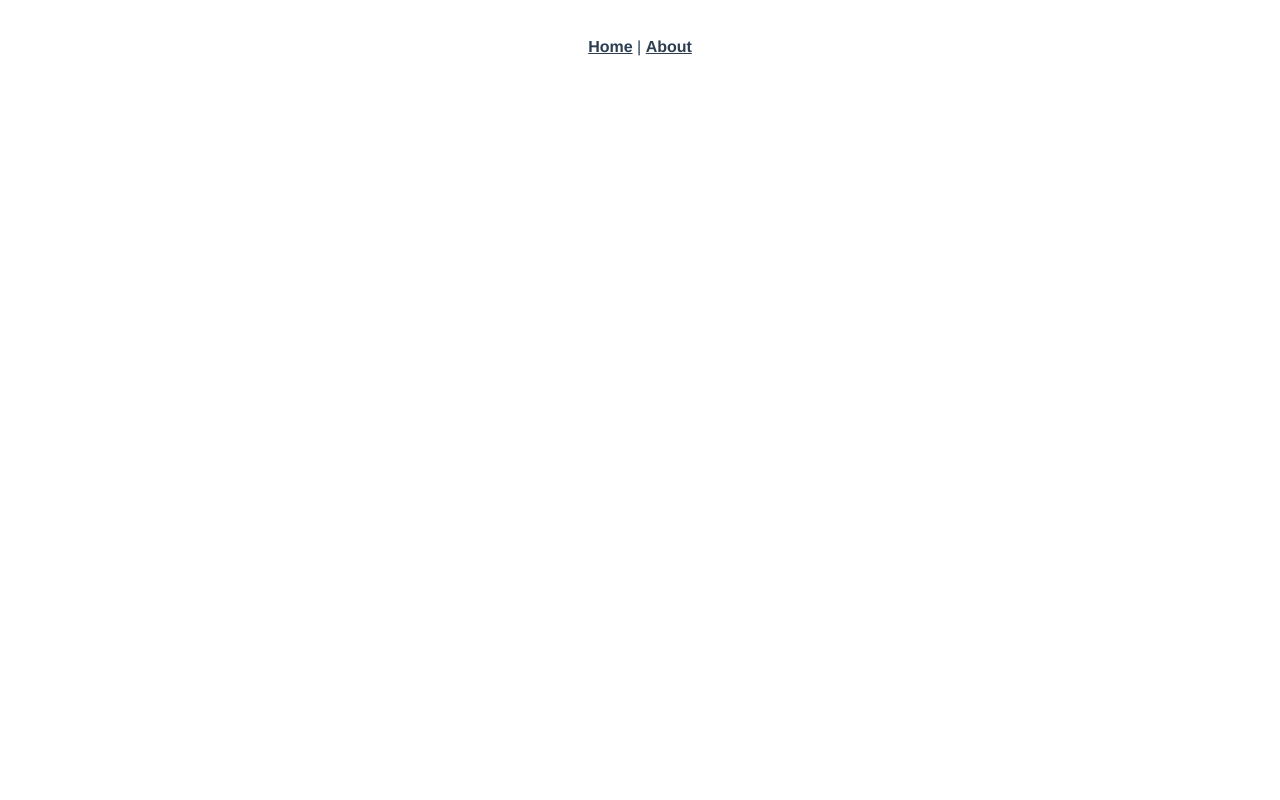
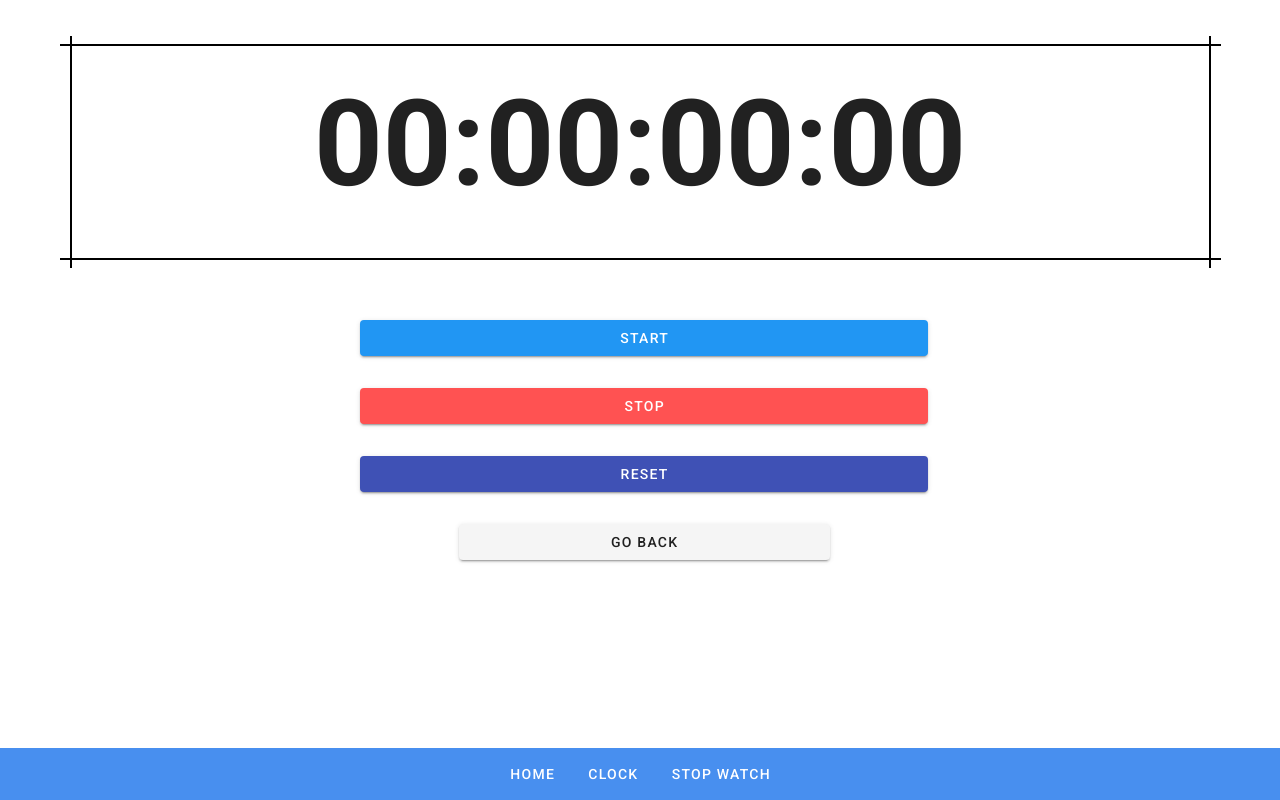
Before and after one commit to Zect3279/Weekly-App, a Vue app: page /#/watch in a window 1280 px wide. Built offline with nearby package versions, Linux system fonts and the light colour scheme.

Commit message:
[Done]
- 日本時間時計
- ストップウォッチ
- 一時停止可能

```diff
--- a/public/index.html
+++ b/public/index.html
@@ -1,11 +1,13 @@
 <!DOCTYPE html>
-<html lang="">
+<html lang="en">
   <head>
     <meta charset="utf-8">
     <meta http-equiv="X-UA-Compatible" content="IE=edge">
     <meta name="viewport" content="width=device-width,initial-scale=1.0">
     <link rel="icon" href="<%= BASE_URL %>favicon.ico">
     <title><%= htmlWebpackPlugin.options.title %></title>
+    <link rel="stylesheet" href="https://fonts.googleapis.com/css?family=Roboto:100,300,400,500,700,900">
+    <link rel="stylesheet" href="https://cdn.jsdelivr.net/npm/@mdi/font@latest/css/materialdesignicons.min.css">
   </head>
   <body>
     <noscript>
--- a/src/App.vue
+++ b/src/App.vue
@@ -1,32 +1,60 @@
 <template>
-  <div id="app">
-    <div id="nav">
-      <router-link to="/">Home</router-link> |
-      <router-link to="/about">About</router-link>
-    </div>
-    <router-view/>
-  </div>
+  <v-app>
+    <v-main>
+      <router-view/>
+    </v-main>
+  <v-footer
+    color="primary lighten-1"
+    padless
+  >
+    <v-row
+      justify="center"
+      no-gutters
+    >
+      <v-btn
+        v-for="link in links"
+        :key="link"
+        color="white"
+        text
+        rounded
+        class="my-2"
+        @click="jump(link)"
+      >
+        {{ link }}
+      </v-btn>
+    </v-row>
+  </v-footer>
+  </v-app>
 </template>
 
-<style lang="scss">
-#app {
-  font-family: Avenir, Helvetica, Arial, sans-serif;
-  -webkit-font-smoothing: antialiased;
-  -moz-osx-font-smoothing: grayscale;
-  text-align: center;
-  color: #2c3e50;
-}
+<script>
 
-#nav {
-  padding: 30px;
+export default {
+  name: 'App',
 
-  a {
-    font-weight: bold;
-    color: #2c3e50;
-
-    &.router-link-exact-active {
-      color: #42b983;
+  data: () => ({
+    links: [
+      'Home',
+      'Clock',
+      'Stop Watch'
+    ]
+  }),
+  methods: {
+    jump (to) {
+      switch (to) {
+        case 'Home':
+          this.$router.push('/')
+          break
+        case 'Clock':
+          this.$router.push('/clock')
+          break
+        case 'Stop Watch':
+          this.$router.push('/watch')
+          break
+        default:
+          break
+      }
     }
   }
 }
-</style>
+</script>
--- a/src/components/HelloWorld.vue
+++ b/src/components/HelloWorld.vue
@@ -1,60 +1,61 @@
 <template>
-  <div class="hello">
-    <h1>{{ msg }}</h1>
-    <p>
-      For a guide and recipes on how to configure / customize this project,<br>
-      check out the
-      <a href="https://cli.vuejs.org" target="_blank" rel="noopener">vue-cli documentation</a>.
-    </p>
-    <h3>Installed CLI Plugins</h3>
-    <ul>
-      <li><a href="https://github.com/vuejs/vue-cli/tree/dev/packages/%40vue/cli-plugin-babel" target="_blank" rel="noopener">babel</a></li>
-      <li><a href="https://github.com/vuejs/vue-cli/tree/dev/packages/%40vue/cli-plugin-router" target="_blank" rel="noopener">router</a></li>
-      <li><a href="https://github.com/vuejs/vue-cli/tree/dev/packages/%40vue/cli-plugin-vuex" target="_blank" rel="noopener">vuex</a></li>
-      <li><a href="https://github.com/vuejs/vue-cli/tree/dev/packages/%40vue/cli-plugin-eslint" target="_blank" rel="noopener">eslint</a></li>
-    </ul>
-    <h3>Essential Links</h3>
-    <ul>
-      <li><a href="https://vuejs.org" target="_blank" rel="noopener">Core Docs</a></li>
-      <li><a href="https://forum.vuejs.org" target="_blank" rel="noopener">Forum</a></li>
-      <li><a href="https://chat.vuejs.org" target="_blank" rel="noopener">Community Chat</a></li>
-      <li><a href="https://twitter.com/vuejs" target="_blank" rel="noopener">Twitter</a></li>
-      <li><a href="https://news.vuejs.org" target="_blank" rel="noopener">News</a></li>
-    </ul>
-    <h3>Ecosystem</h3>
-    <ul>
-      <li><a href="https://router.vuejs.org" target="_blank" rel="noopener">vue-router</a></li>
-      <li><a href="https://vuex.vuejs.org" target="_blank" rel="noopener">vuex</a></li>
-      <li><a href="https://github.com/vuejs/vue-devtools#vue-devtools" target="_blank" rel="noopener">vue-devtools</a></li>
-      <li><a href="https://vue-loader.vuejs.org" target="_blank" rel="noopener">vue-loader</a></li>
-      <li><a href="https://github.com/vuejs/awesome-vue" target="_blank" rel="noopener">awesome-vue</a></li>
-    </ul>
-  </div>
+  <v-container>
+    <v-row class="text-center">
+      <v-col class="mb-4">
+        <h1 class="display-2 font-weight-bold mt-16 mb-3">
+          Watch
+        </h1>
+      </v-col>
+
+      <v-col
+        class="mb-5"
+        cols="12"
+      >
+        <v-row justify="center" class="my-5">
+          <v-btn
+            dark
+            min-width="400px"
+            color="blue darken-1"
+            @click="toClock"
+          >
+            Clock
+          </v-btn>
+        </v-row>
+        <v-row justify="center" class="my-5">
+          <v-btn
+            dark
+            min-width="400px"
+            color="blue darken-1"
+            @click="toWatch"
+          >
+            Stop Watch
+          </v-btn>
+        </v-row>
+      </v-col>
+    </v-row>
+  </v-container>
 </template>
 
 <script>
 export default {
   name: 'HelloWorld',
-  props: {
-    msg: String
+  data: () => ({
+    //
+  }),
+  mounted: function () {
+    // this.$store.commit('changeFNum', { num: 1 })
+    // this.$store.commit('changeLNum', { num: 10 })
+    // this.$store.commit('resetAList', {})
+  },
+  methods: {
+    toClock () {
+      // console.log('clock')
+      this.$router.push('/clock')
+    },
+    toWatch () {
+      // console.log('watch')
+      this.$router.push('/watch')
+    }
   }
 }
 </script>
-
-<!-- Add "scoped" attribute to limit CSS to this component only -->
-<style scoped lang="scss">
-h3 {
-  margin: 40px 0 0;
-}
-ul {
-  list-style-type: none;
-  padding: 0;
-}
-li {
-  display: inline-block;
-  margin: 0 10px;
-}
-a {
-  color: #42b983;
-}
-</style>
--- a/src/main.js
+++ b/src/main.js
@@ -2,11 +2,13 @@ import Vue from 'vue'
 import App from './App.vue'
 import router from './router'
 import store from './store'
+import vuetify from './plugins/vuetify'
 
 Vue.config.productionTip = false
 
 new Vue({
   router,
   store,
+  vuetify,
   render: h => h(App)
 }).$mount('#app')
--- /dev/null
+++ b/src/plugins/vuetify.js
@@ -0,0 +1,7 @@
+import Vue from 'vue'
+import Vuetify from 'vuetify/lib/framework'
+
+Vue.use(Vuetify)
+
+export default new Vuetify({
+})
--- a/src/router/index.js
+++ b/src/router/index.js
@@ -1,6 +1,8 @@
 import Vue from 'vue'
 import VueRouter from 'vue-router'
 import Home from '../views/Home.vue'
+import Clock from '@/views/Clock.vue'
+import Watch from '@/views/Watch.vue'
 
 Vue.use(VueRouter)
 
@@ -9,6 +11,16 @@ const routes = [
     path: '/',
     name: 'Home',
     component: Home
+  },
+  {
+    path: '/clock',
+    name: 'Clock',
+    component: Clock
+  },
+  {
+    path: '/watch',
+    name: 'Watch',
+    component: Watch
   },
   {
     path: '/about',
--- /dev/null
+++ b/src/views/Clock.vue
@@ -0,0 +1,124 @@
+<template>
+  <v-container>
+    <v-row class="text-center">
+      <v-col cols="12">
+        <div class="BingoNumber">
+          <p v-text="nowT" />
+        </div>
+      </v-col>
+    </v-row>
+    <v-row class="text-center" justify="center">
+      <v-col
+        cols="12"
+        sm="4"
+      >
+        <v-btn
+          block
+          class="ma-1"
+          @click="$router.push('/')"
+        >
+          Go Back
+        </v-btn>
+      </v-col>
+    </v-row>
+  </v-container>
+</template>
+
+<script>
+// import { mapState } from 'vuex'
+
+export default {
+  name: 'StopWatch',
+  computed: {
+    //
+  },
+  mounted: function () {
+    this.Start()
+  },
+  data: () => ({
+    nowT: '',
+    TTInterval: null
+  }),
+  methods: {
+    Start () {
+      this.TTInterval = setInterval(() => {
+        const TT = new Date()
+        var MST = 0
+        var ST = 0
+        var MT = 0
+        var HT = 0
+        switch (String(TT.getMilliseconds()).length) {
+          case 1:
+            MST = String('00' + TT.getMilliseconds())
+            break
+          case 2:
+            MST = String('0' + TT.getMilliseconds())
+            break
+          default:
+            MST = String(TT.getMilliseconds())
+            break
+        }
+        switch (String(TT.getSeconds()).length) {
+          case 1:
+            ST = String('0' + TT.getSeconds())
+            break
+          default:
+            ST = String(TT.getSeconds())
+            break
+        }
+        switch (String(TT.getMinutes()).length) {
+          case 1:
+            MT = String('0' + TT.getMinutes())
+            break
+          default:
+            MT = String(TT.getMinutes())
+            break
+        }
+        switch (String(TT.getHours()).length) {
+          case 1:
+            HT = String('0' + TT.getHours())
+            break
+          default:
+            HT = String(TT.getHours())
+            break
+        }
+        this.nowT = `${HT}:${MT}:${ST}:${MST.substring(0, 2)}`
+      }, 10)
+    },
+    Stop () {
+      clearInterval(this.TTInterval)
+      this.TTInterval = null
+    }
+  },
+  watch: {
+    //
+  }
+}
+</script>
+
+<style>
+.BingoNumber{
+  margin:2em 0;
+  position: relative;
+  padding: 0.5em 1.5em;
+  border-top: solid 2px black;
+  border-bottom: solid 2px black;
+}
+.BingoNumber:before, .BingoNumber:after{
+  content: '';
+  position: absolute;
+  top: -10px;
+  width: 2px;
+  height: -webkit-calc(100% + 20px);
+  height: calc(100% + 20px);
+  background-color: black;
+}
+.BingoNumber:before {left: 10px;}
+.BingoNumber:after {right: 10px;}
+.BingoNumber p {
+  margin: 0;
+  padding: 0;
+  font-size: 100px;
+  font-weight: bold;
+}
+</style>
--- a/src/views/Home.vue
+++ b/src/views/Home.vue
@@ -1,8 +1,5 @@
 <template>
-  <div class="home">
-    <img alt="Vue logo" src="../assets/logo.png">
-    <HelloWorld msg="Welcome to Your Vue.js App"/>
-  </div>
+  <hello-world />
 </template>
 
 <script>
--- /dev/null
+++ b/src/views/Watch.vue
@@ -0,0 +1,189 @@
+<template>
+  <v-container>
+    <v-row class="text-center">
+      <v-col cols="12">
+        <div class="BingoNumber">
+          <p v-text="TT" />
+        </div>
+      </v-col>
+    </v-row>
+    <v-row class="text-center" justify="center">
+      <v-col
+        cols="12"
+        sm="6"
+      >
+        <v-btn
+          block
+          class="ma-1"
+          color="info"
+          @click="Start"
+        >
+          Start
+        </v-btn>
+      </v-col>
+    </v-row>
+    <v-row class="text-center" justify="center">
+      <v-col
+        cols="12"
+        sm="6"
+      >
+        <v-btn
+          block
+          class="ma-1"
+          color="error"
+          @click="Stop"
+        >
+          Stop
+        </v-btn>
+      </v-col>
+    </v-row>
+    <v-row class="text-center" justify="center">
+      <v-col
+        cols="12"
+        sm="6"
+      >
+        <v-btn
+          block
+          dark
+          class="ma-1"
+          color="indigo"
+          @click="Reset"
+        >
+          Reset
+        </v-btn>
+      </v-col>
+    </v-row>
+    <v-row class="text-center" justify="center">
+      <v-col
+        cols="12"
+        sm="4"
+      >
+        <v-btn
+          block
+          class="ma-1"
+          @click="$router.push('/')"
+        >
+          Go Back
+        </v-btn>
+      </v-col>
+    </v-row>
+  </v-container>
+</template>
+
+<script>
+// import { mapState } from 'vuex'
+
+export default {
+  name: 'StopWatch',
+  computed: {
+    // state から
+    // ...mapState(['firstNumber']), // 最初(編集不可)
+    // ...mapState(['lastNumber']), // 最後
+    // ...mapState(['alreadyList']) // 既出リスト
+  },
+  mounted: function () {
+    //
+  },
+  data: () => ({
+    firstT: null,
+    TT: '00:00:00:00',
+    dTT: 0,
+    baseMT: 0,
+    TTInterval: null,
+    MST: 0,
+    ST: 0,
+    MT: 0,
+    HT: 0
+  }),
+  methods: {
+    Start () {
+      this.firstT = new Date()
+      this.TTInterval = setInterval(() => {
+        const nowT = new Date()
+        this.dTT = (nowT - this.firstT) + this.baseMT
+        const mili = Math.floor(this.dTT) % 1000
+        const sec = Math.floor(this.dTT / 1000) % 60
+        const min = Math.floor(this.dTT / 1000 / 60) % 60
+        const hours = Math.floor(this.dTT / 1000 / 60 / 60)
+        switch (String(mili).length) {
+          case 1:
+            this.MST = String('00' + mili)
+            break
+          case 2:
+            this.MST = String('0' + mili)
+            break
+          default:
+            this.MST = String(mili)
+            break
+        }
+        switch (String(sec).length) {
+          case 1:
+            this.ST = String('0' + sec)
+            break
+          default:
+            this.ST = String(sec)
+            break
+        }
+        switch (String(min).length) {
+          case 1:
+            this.MT = String('0' + min)
+            break
+          default:
+            this.MT = String(min)
+            break
+        }
+        switch (String(hours).length) {
+          case 1:
+            this.HT = String('0' + hours)
+            break
+          default:
+            this.HT = String(hours)
+            break
+        }
+        this.TT = `${this.HT}:${this.MT}:${this.ST}:${this.MST.substring(0, 2)}`
+      }, 10)
+    },
+    Stop () {
+      clearInterval(this.TTInterval)
+      this.TTInterval = null
+      this.baseMT = this.dTT
+    },
+    Reset () {
+      clearInterval(this.TTInterval)
+      this.TTInterval = null
+      this.baseMT = 0
+      this.TT = '00:00:00:00'
+    }
+  },
+  watch: {
+    //
+  }
+}
+</script>
+
+<style>
+.BingoNumber{
+  margin:2em 0;
+  position: relative;
+  padding: 0.5em 1.5em;
+  border-top: solid 2px black;
+  border-bottom: solid 2px black;
+}
+.BingoNumber:before, .BingoNumber:after{
+  content: '';
+  position: absolute;
+  top: -10px;
+  width: 2px;
+  height: -webkit-calc(100% + 20px);
+  height: calc(100% + 20px);
+  background-color: black;
+}
+.BingoNumber:before {left: 10px;}
+.BingoNumber:after {right: 10px;}
+.BingoNumber p {
+  margin: 0;
+  padding: 0;
+  font-size: 120px;
+  font-weight: bold;
+}
+</style>
--- /dev/null
+++ b/vue.config.js
@@ -0,0 +1,5 @@
+module.exports = {
+  transpileDependencies: [
+    'vuetify'
+  ]
+}
```
Also changed, not shown: package.json (+6 -3 lines), src/assets/logo.svg (added), 1 other file (tests, documents, lock files or other folders).
